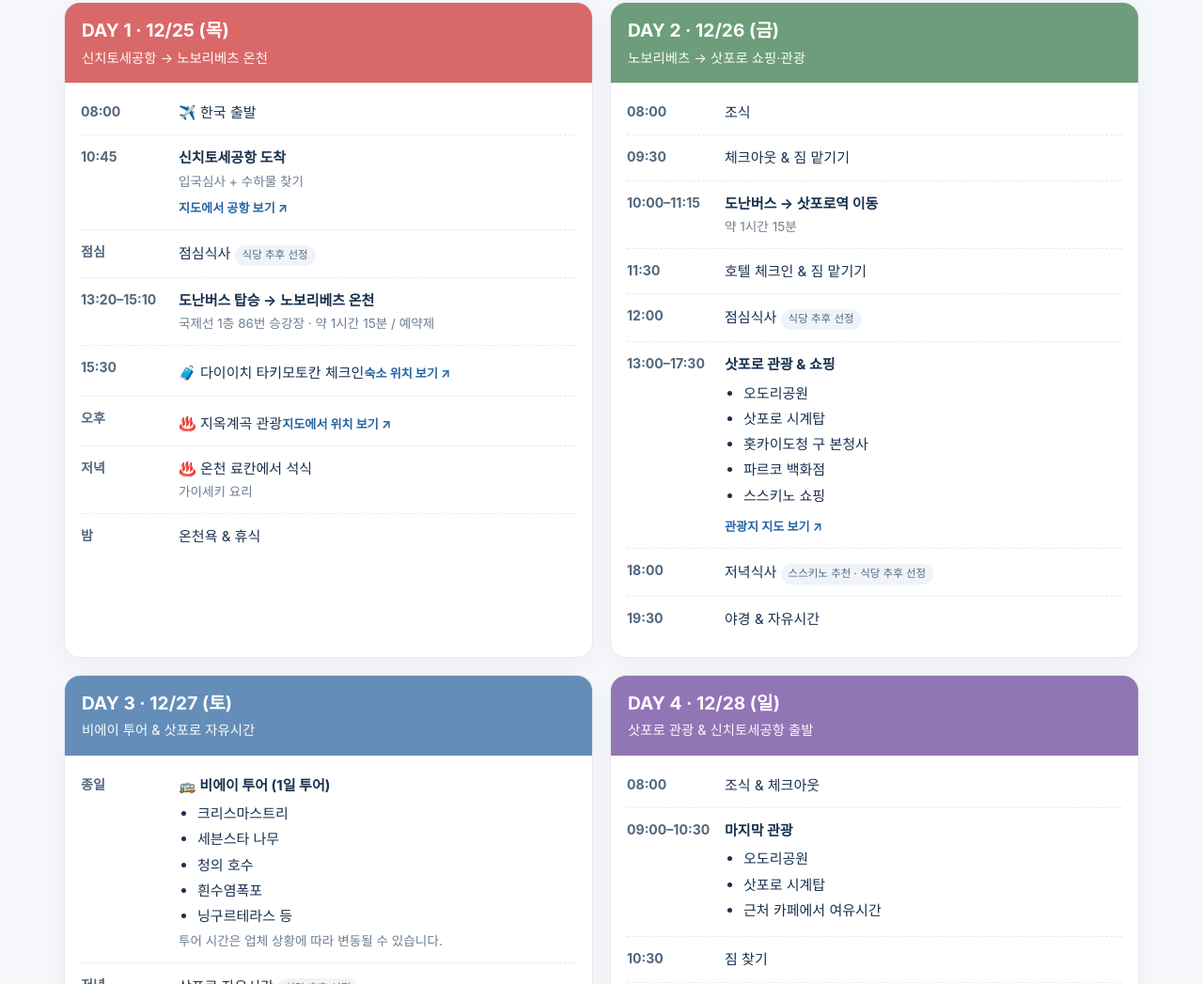
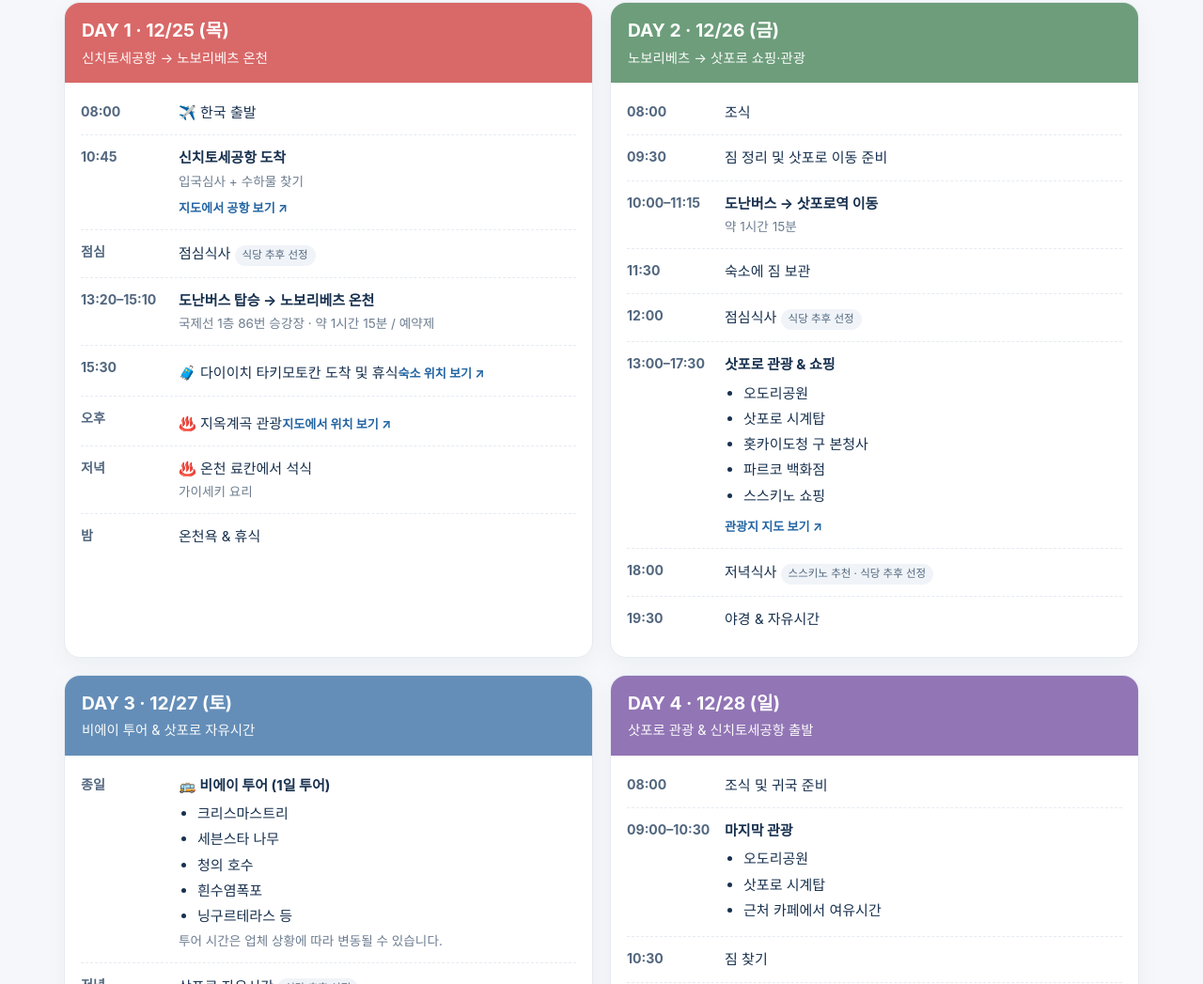
Before and after one commit to yycc06053914-cmd/Family-trip, a plain HTML site: page index.html in a window 1280 px wide. Shown: the part 236-1283 px from the top of the page at 94% size. Drawn offline with Linux system fonts and the light colour scheme.

Commit message:
Add files via upload

```diff
--- a/index.html
+++ b/index.html
@@ -40,7 +40,7 @@ footer{text-align:center;color:#8a98a8;padding:28px 15px;font-size:.78rem}
       <div class="event"><div class="time">10:45</div><div class="what"><strong>신치토세공항 도착</strong><span class="detail">입국심사 + 수하물 찾기</span><a class="maplink" target="_blank" rel="noopener" href="https://www.google.com/maps/search/?api=1&query=New+Chitose+Airport">지도에서 공항 보기 ↗</a></div></div>
       <div class="event"><div class="time">점심</div><div class="what">점심식사 <span class="tag">식당 추후 선정</span></div></div>
       <div class="event"><div class="time">13:20–15:10</div><div class="what"><strong>도난버스 탑승 → 노보리베츠 온천</strong><span class="detail">국제선 1층 86번 승강장 · 약 1시간 15분 / 예약제</span></div></div>
-      <div class="event"><div class="time">15:30</div><div class="what">🧳 다이이치 타키모토칸 체크인<a class="maplink" target="_blank" rel="noopener" href="https://www.google.com/maps/search/?api=1&query=Dai-ichi+Takimotokan+Noboribetsu">숙소 위치 보기 ↗</a></div></div>
+      <div class="event"><div class="time">15:30</div><div class="what">🧳 다이이치 타키모토칸 도착 및 휴식<a class="maplink" target="_blank" rel="noopener" href="https://www.google.com/maps/search/?api=1&query=Dai-ichi+Takimotokan+Noboribetsu">숙소 위치 보기 ↗</a></div></div>
       <div class="event"><div class="time">오후</div><div class="what">♨️ 지옥계곡 관광<a class="maplink" target="_blank" rel="noopener" href="https://www.google.com/maps/search/?api=1&query=Jigokudani+Noboribetsu">지도에서 위치 보기 ↗</a></div></div>
       <div class="event"><div class="time">저녁</div><div class="what">♨️ 온천 료칸에서 석식<span class="detail">가이세키 요리</span></div></div>
       <div class="event"><div class="time">밤</div><div class="what">온천욕 & 휴식</div></div>
@@ -50,9 +50,9 @@ footer{text-align:center;color:#8a98a8;padding:28px 15px;font-size:.78rem}
     <div class="day-head"><h2>DAY 2 · 12/26 (금)</h2><p>노보리베츠 → 삿포로 쇼핑·관광</p></div>
     <div class="events">
       <div class="event"><div class="time">08:00</div><div class="what">조식</div></div>
-      <div class="event"><div class="time">09:30</div><div class="what">체크아웃 & 짐 맡기기</div></div>
+      <div class="event"><div class="time">09:30</div><div class="what">짐 정리 및 삿포로 이동 준비</div></div>
       <div class="event"><div class="time">10:00–11:15</div><div class="what"><strong>도난버스 → 삿포로역 이동</strong><span class="detail">약 1시간 15분</span></div></div>
-      <div class="event"><div class="time">11:30</div><div class="what">호텔 체크인 & 짐 맡기기</div></div>
+      <div class="event"><div class="time">11:30</div><div class="what">숙소에 짐 보관</div></div>
       <div class="event"><div class="time">12:00</div><div class="what">점심식사 <span class="tag">식당 추후 선정</span></div></div>
       <div class="event"><div class="time">13:00–17:30</div><div class="what"><strong>삿포로 관광 & 쇼핑</strong><ul><li>오도리공원</li><li>삿포로 시계탑</li><li>홋카이도청 구 본청사</li><li>파르코 백화점</li><li>스스키노 쇼핑</li></ul><a class="maplink" target="_blank" rel="noopener" href="https://www.google.com/maps/search/?api=1&query=Sapporo+Odori+Park">관광지 지도 보기 ↗</a></div></div>
       <div class="event"><div class="time">18:00</div><div class="what">저녁식사 <span class="tag">스스키노 추천 · 식당 추후 선정</span></div></div>
@@ -71,7 +71,7 @@ footer{text-align:center;color:#8a98a8;padding:28px 15px;font-size:.78rem}
   <article class="day d4">
     <div class="day-head"><h2>DAY 4 · 12/28 (일)</h2><p>삿포로 관광 & 신치토세공항 출발</p></div>
     <div class="events">
-      <div class="event"><div class="time">08:00</div><div class="what">조식 & 체크아웃</div></div>
+      <div class="event"><div class="time">08:00</div><div class="what">조식 및 귀국 준비</div></div>
       <div class="event"><div class="time">09:00–10:30</div><div class="what"><strong>마지막 관광</strong><ul><li>오도리공원</li><li>삿포로 시계탑</li><li>근처 카페에서 여유시간</li></ul></div></div>
       <div class="event"><div class="time">10:30</div><div class="what">짐 찾기</div></div>
       <div class="event"><div class="time">11:00–13:00</div><div class="what">마지막 쇼핑 <span class="detail">기념품, 간식 등</span></div></div>
```
